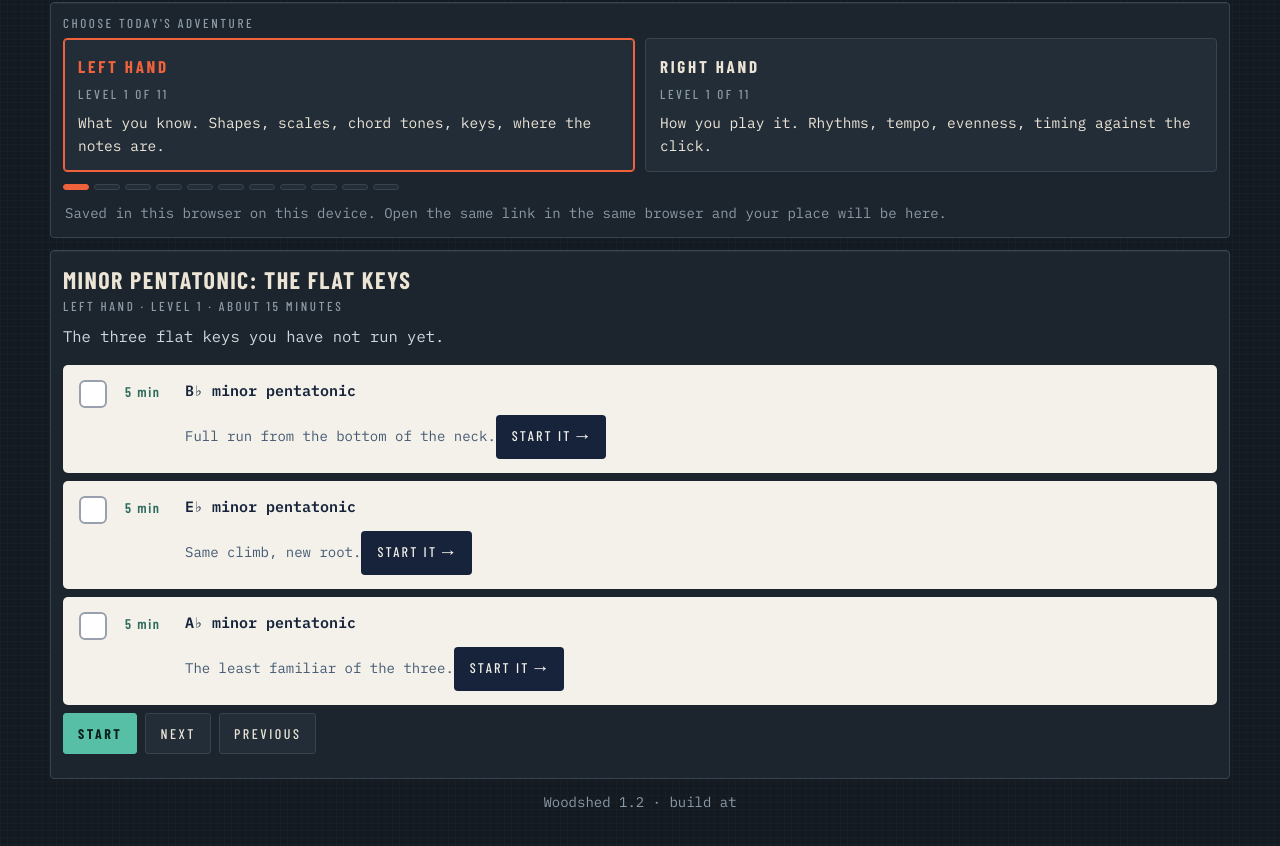
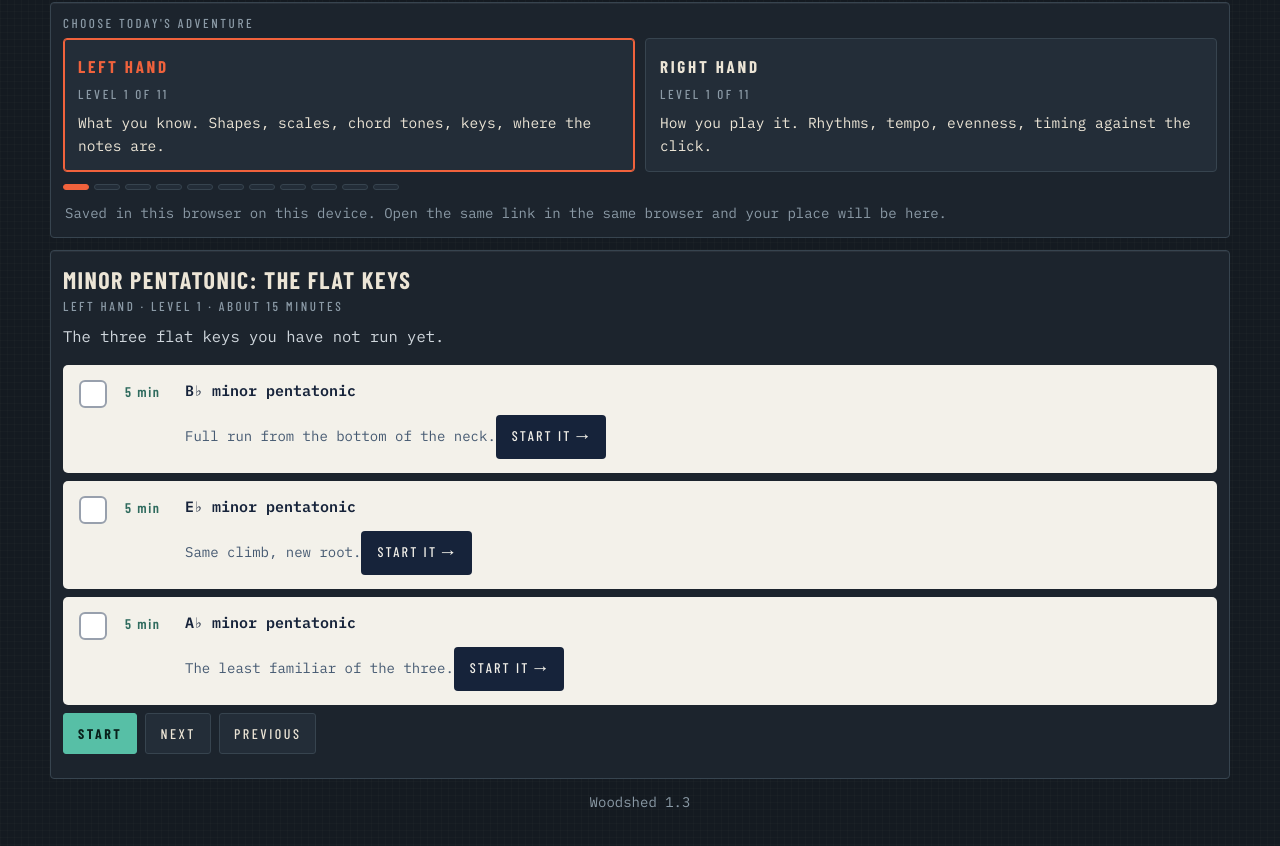
Before and after one commit to munchquinnn/woodshed, a plain HTML site: page index.html in a window 1280 px wide. Shown: the part 318-1164 px from the top of the page. Drawn offline with nearby package versions, Linux system fonts and the light colour scheme.

Commit message:
Add files via upload

```diff
--- a/index.html
+++ b/index.html
@@ -2580,7 +2580,7 @@ const PLAN={
           [5,'The long cycle','Autumn-style changes, eight chords.',
      {mode:'chords',prog:4,bpm:75,min:5}]]}]}};
 
-const WOODSHED_VERSION='1.2 build at';   /* plain ASCII: this string gets compared against the file on the server */
+const WOODSHED_VERSION='1.3';   /* plain ASCII: this string gets compared against the file on the server */
 const decodeEsc=t=>t.replace(/\\u([0-9a-fA-F]{4})/g,(m,h)=>String.fromCharCode(parseInt(h,16)));
 const prettyVersion=v=>'Woodshed '+v.replace(' build',' \u00b7 build');
 /* Safari and home-screen web apps hold on to the copy they first loaded. So ask the
```
